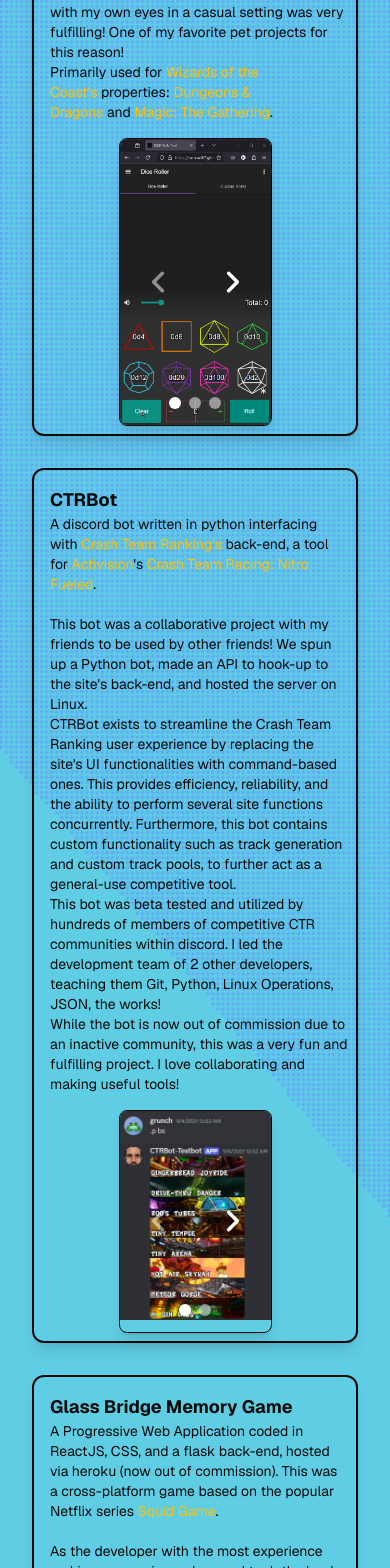
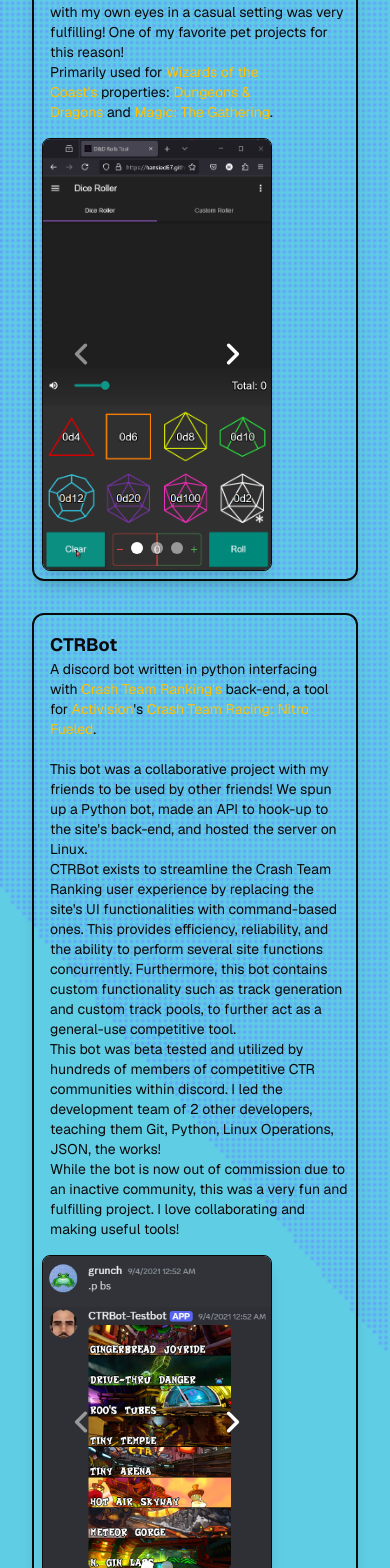
Before and after one commit to hansied67/hansied67.github.io, a Next.js app: page /portfolio in a window 390 px wide. Shown: the part 380-1948 px from the top of the page. Built offline with nearby package versions, Linux system fonts and the light colour scheme.

Commit message:
I HATE CSS

```diff
--- a/src/app/components/PortfolioEntry/PortfolioEntry.tsx
+++ b/src/app/components/PortfolioEntry/PortfolioEntry.tsx
@@ -18,16 +18,18 @@ export default function PortfolioEntry(
     return (
       <div className={props.className}>
         <div className="flex flex-col lg:flex-row gap-2 border-2 shadow-lg rounded-xl p-2">
-          <div className="flex py-2 pl-2">
+          <div className="flex flex-row py-2 pl-2">
             <div className="flex flex-col">
-            <h1 className="font-bold text-lg lg:text-6xl">{props.title}</h1>
-            <h2 className="text-sm lg:text-2xl">{props.subtitle}</h2>
-            <h2 className="flex mt-auto text-sm lg:text-lg overflow-auto">{props.description}</h2>
+              <h1 className="font-bold text-lg lg:text-6xl">{props.title}</h1>
+              <h2 className="text-sm lg:text-2xl">{props.subtitle}</h2>
+              <h2 className="flex mt-auto text-sm lg:text-xl overflow-auto">{props.description}</h2>
             </div>
           </div>
-          <CustomCarousel className="border-1 rounded-lg shadow-lg md:mb-2 w-1/2 mx-auto">
-            {props.children}
-          </CustomCarousel>
+          <div className="w-3/4 lg:w-1/2">
+            <CustomCarousel className="border-1 rounded-lg shadow-lg md:mb-2">
+              {props.children}
+            </CustomCarousel>
+          </div>
         </div>
       </div>
     )
--- a/src/app/portfolio/page.tsx
+++ b/src/app/portfolio/page.tsx
@@ -56,30 +56,30 @@ export default function Portfolio() {
               src="/DiceRoller1.gif"
               title="D&D Dice Roller showcase"
               alt="D&D app gif"
-              width={0}
+              width={250}
               height={0}
               sizes="100vw"
-              className="w-full h-full"
+              className="mx-auto"
               unoptimized
               />
               <Image
               src="/DiceRoller2.gif"
               title="D&D Dice Roller: Custom Roller showcase"
               alt="D&D app custom roller gif"
-              width={0}
+              width={250}
               height={0}
               sizes="100vw"
-              className="w-full h-full"
+              className="mx-auto"
               unoptimized
               />
               <Image
               src="/DiceRoller3.png"
-              title="D&D Dice Roller: History showcase"
+              title="D&D Dice Roller: History showcase "
               alt="D&D app history"
-              width={0}
+              width={250}
               height={0}
               sizes="100vw"
-              className="w-full h-full"
+              className="mx-auto"
               />
             </PortfolioEntry>
             <PortfolioEntry
@@ -121,19 +121,19 @@ export default function Portfolio() {
               src="/CTRBot SC1.png"
               title="A screenshot of a Discord Chat window between a user and CTRBot, showcasing track generation adhering to custom pools. The user inputs '.p bs'. The bot outputs an image of 8 tracks with their names using CTR's font, stacked horizontally."
               alt="Discord Screenshot - CTRBot track command"
-              width={0}
+              width={400}
               height={0}
               sizes="100vw"
-              className="w-full h-full"
+              className="mx-auto"
               />
               <Image
               src="/CTRBot SC2.png"
               title="A screenshot of a Discord Chat window between a user and CTRBot, showcasing the bot's aggregation and display of top 10 player times per track. The user inputs '.lap10 inferno', and the bot outputs an embedded message detailing the 10 fastest lap times for the track Inferno Island. The embedded message contains a hyperlink to the track's leaderboard on CrashTeamRanking.com, a hyperlink to CrashTeamRanking.com's home page via its icon, and 10 embedded messages for each player's time. Said embeds contain: position, username, country flag, engine type (icon), lap time hyperlinked to its Youtube URL, platform (icon), and a link to the user's CrashTeamRanking profile."
               alt="Discord Screenshot - CTRBot record commands"
-              width={0}
+              width={400}
               height={0}
               sizes="100vw"
-              className="w-full h-full"
+              className="mx-auto"
               />
             </PortfolioEntry>
             <PortfolioEntry
```
